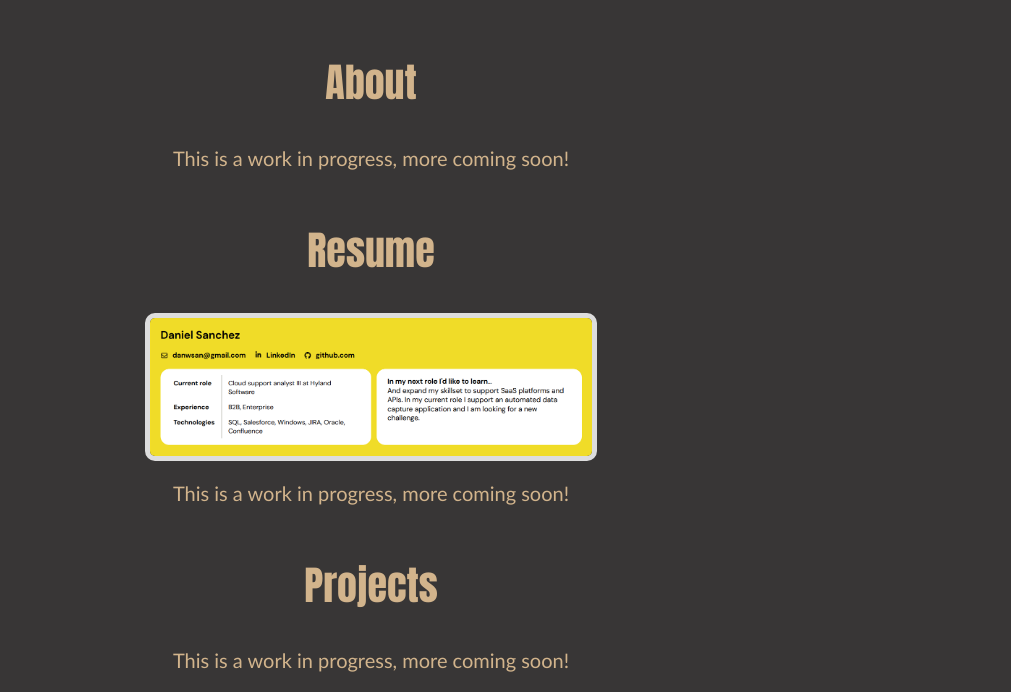
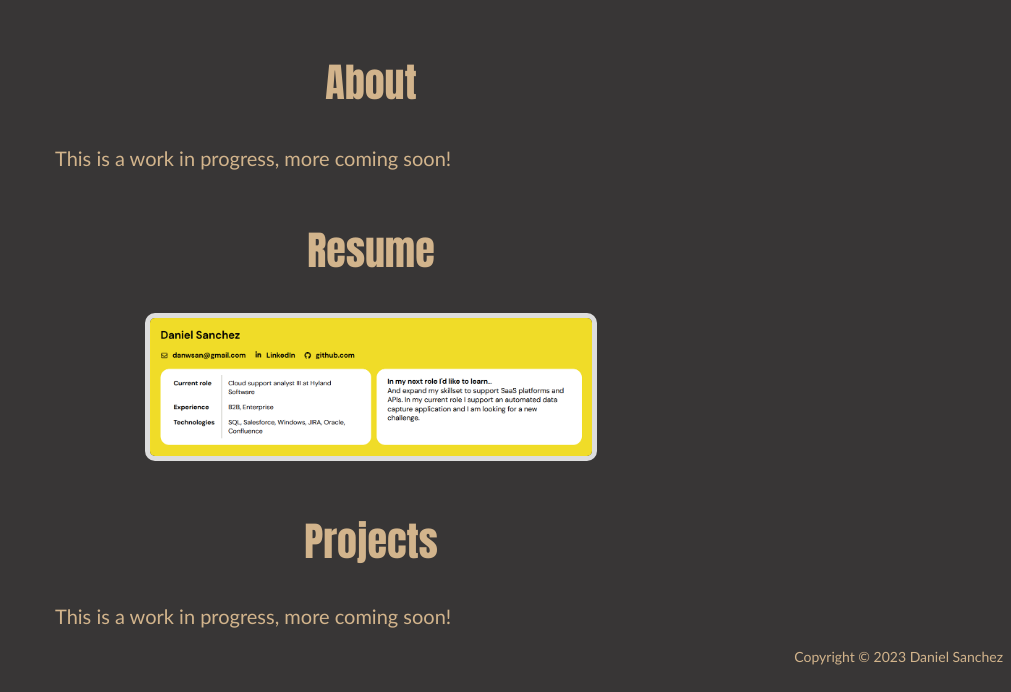
Before and after one commit to dws-8/dws-8.github.io, a plain HTML site: page index.html in a window 1280 px wide. Shown: the part 929-1621 px from the top of the page, without its empty margins (269-1280 px from the left). Drawn offline with Linux system fonts and the light colour scheme.

Commit message:
fixed grammar mistake and some formatting changes to content

```diff
--- a/index.html
+++ b/index.html
@@ -9,6 +9,7 @@
 
     </head>
     <body>
+        <main>
         <nav class="navbar">
                         <li class="nav-item">
                             <a class="nav-link" href="#home">Home</a>
@@ -35,21 +36,28 @@
 
             <div class="about-section">
                 <h2 id="about">About</h2>
-                <p>This is a work in progress, more coming soon!</p>
+                <div class="content-box">
+                    <p>This is a work in progress, more coming soon!</p>
+                </div>
             </div>
 
             <div class="resume-section">
                 <h2 id="resume">Resume</h2>
                 <a href="./docs/danws-resume.pdf"><img id="resume-thumb" src="./photos/Resume-thumb.pdf.png"></a>
-                <p>This is a work in progress, more coming soon!</p>
             </div>
 
             <div class="projects-section">
                 <h2 id="projects">Projects</h2>
-                <p>This is a work in progress, more coming soon!</p>
+                <div class="content-box">
+                    <p>This is a work in progress, more coming soon!</p>
+                </div>
             </div>
 
+        </main>
 
+        <footer>
+            <p>Copyright &copy; 2023 Daniel Sanchez</p>
+        </footer>
     </body>
 
 
--- a/styles.css
+++ b/styles.css
@@ -43,6 +43,14 @@ img{
     color: var(--font-color);
     font-size: 20px;
     text-align: center;
+}
+
+.content-box{
+    width: 50%;
+    margin-left: auto;
+    margin-right: auto;
+    text-align: left;
+
 }
 
 .navbar{
@@ -97,8 +105,15 @@ img{
     box-shadow: 0 0 4px 5px blue;
 }
 
-@media (max-width:90%){
+@media (max-width:85%){
     body{
         padding-top: 0px;
     }
 }
+
+footer{
+    text-align: right;
+    font-family: 'Trebuchet MS', 'Lucida Sans Unicode', 'Lucida Grande', 'Lucida Sans', Arial, sans-serif;
+    font-size: 14px;
+    color:var(--font-color)
+}
```
